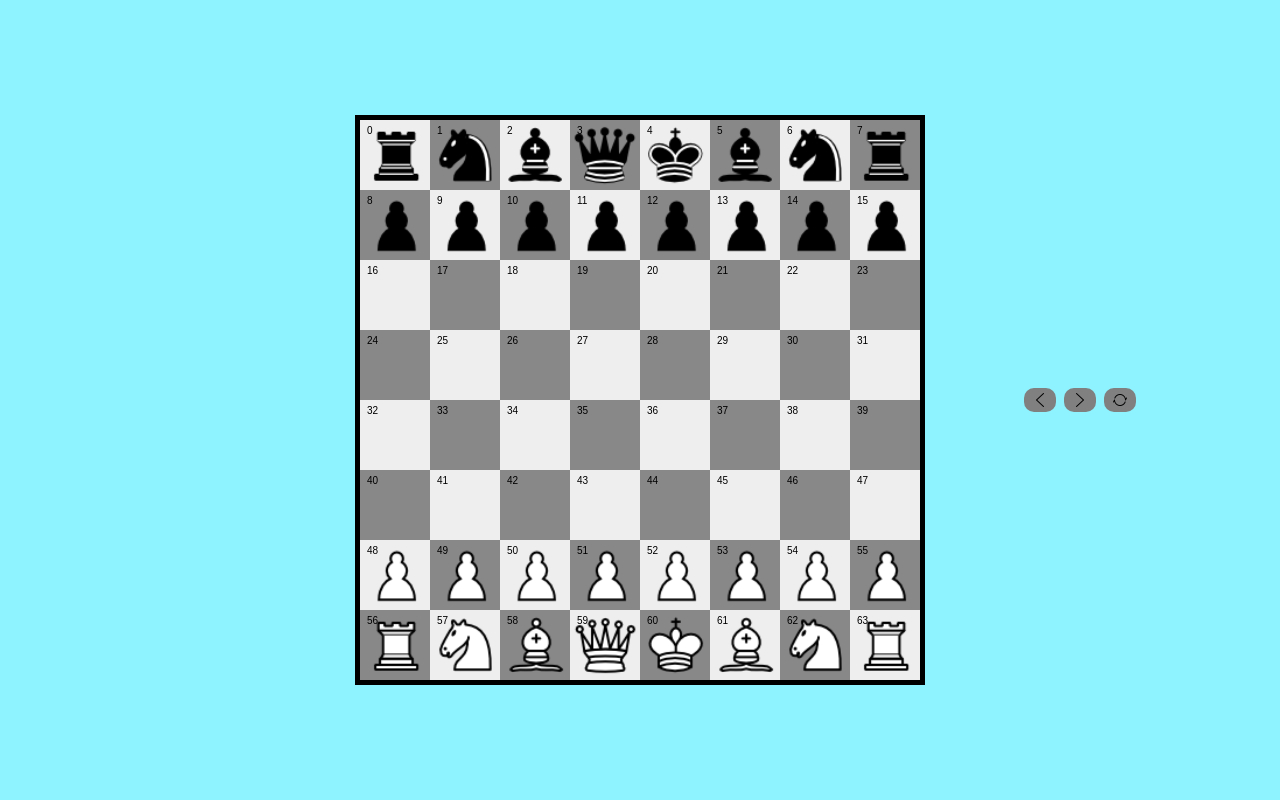
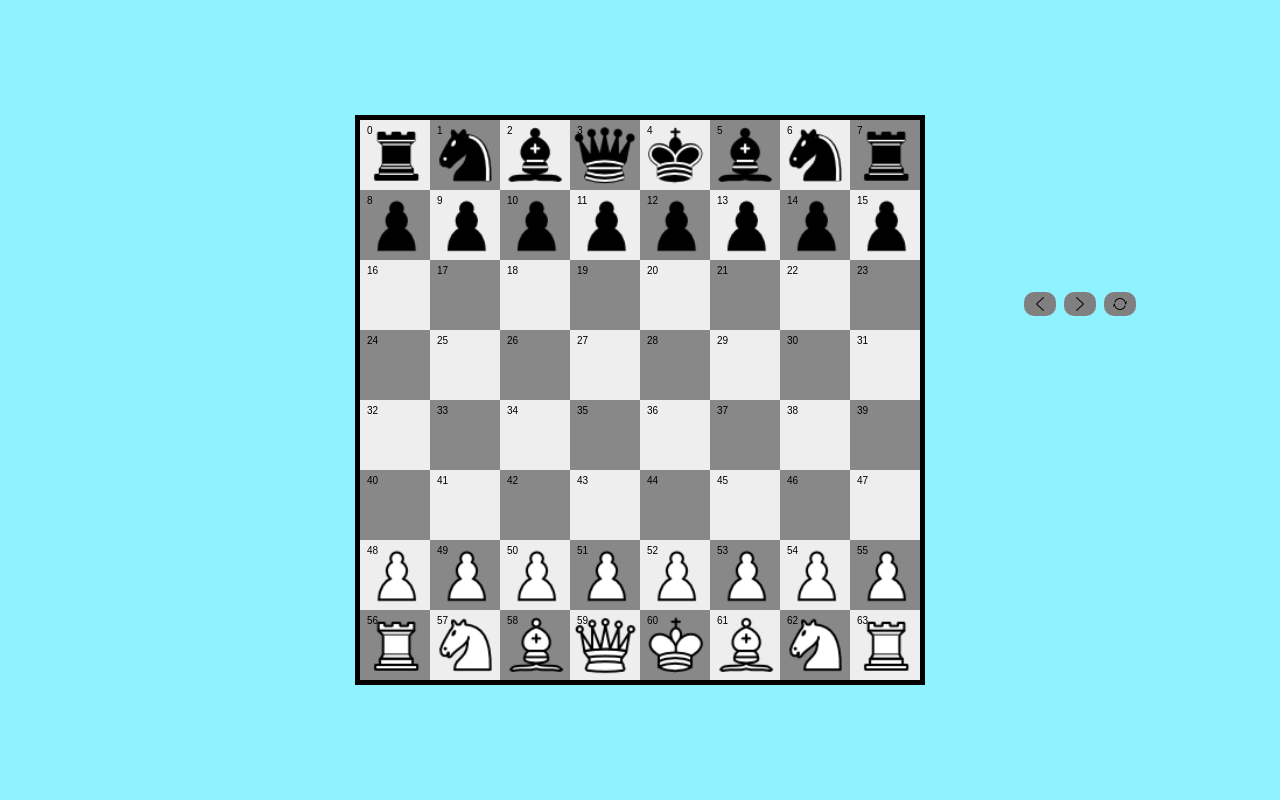
Before and after one commit to Ch3ru09/jsChess, a website: page index.html in a window 1280 px wide. Drawn offline with Linux system fonts and the light colour scheme.

Commit message:
started making game info feed

```diff
--- a/index.html
+++ b/index.html
@@ -5,12 +5,14 @@
   <meta http-equiv="X-UA-Compatible" content="IE=edge">
   <meta name="viewport" content="width=device-width, initial-scale=1.0">
   <link rel="stylesheet" href="styles.css">
+  <link rel="stylesheet" href="./src/info.css">
   <link rel="icon" href="assets/icons/chess-piece.png">
   <!-- <a href="https://www.flaticon.com/free-icons/chess" title="chess icons">Chess icons created by Freepik - Flaticon</a> -->
   <title>Chess</title>
 </head>
 <body>
   <canvas id="game"></canvas>
+  <div class="box" id="info"></div>
 
   <script src="src/setup.js"></script>
   <script src="src/gamestate.js"></script>
--- a/src/buttons.js
+++ b/src/buttons.js
@@ -7,8 +7,8 @@ function createButtons() {
   ];
   icons.forEach((p, i) => {
     const button = document.createElement("button");
-    const body = document.getElementsByTagName("body")[0];
-    button.style.left = `calc(80% + ${i*4*5/4}vh)`;
+    const info = document.getElementById("info");
+    button.style.left = `calc(${i*4*5/4}vh)`;
     button.style.backgroundImage = `url(assets/icons/${p}.png)`;
     button.id = p.split("-")[0];
 
@@ -33,6 +33,6 @@ function createButtons() {
           break;
       }
     }
-    body.append(button)
+    info.append(button)
   })
 } createButtons();
--- /dev/null
+++ b/src/info.css
@@ -0,0 +1,25 @@
+.box {
+  position: absolute;
+  width: 20%;
+  height: 50%;
+  bottom: 40%;
+  right: 0%;
+}
+
+button {
+  position: absolute;
+  top: 50%;
+  width: 4vh;
+  height: 3vh;
+  transform: translateY(50%);
+  background-size: 50%;
+  background-position: center center;
+  background-repeat: no-repeat;
+  background-color: rgb(128, 128, 128);
+
+  padding: 1vh;
+  border-radius: 10px;
+  transition: background-color 100ms ease-in-out;
+  border: none;
+  outline: none;
+}
--- a/styles.css
+++ b/styles.css
@@ -10,21 +10,3 @@ html {
 canvas {
   background-color: rgb(143, 242, 255);
 }
-
-button {
-  position: absolute;
-  top: 50%;
-  width: 4vh;
-  height: 3vh;
-  transform: translateY(-50%);
-  background-size: 50%;
-  background-position: center center;
-  background-repeat: no-repeat;
-  background-color: rgb(128, 128, 128);
-
-  padding: 1vh;
-  border-radius: 10px;
-  transition: background-color 100ms ease-in-out;
-  border: none;
-  outline: none;
-}
```
